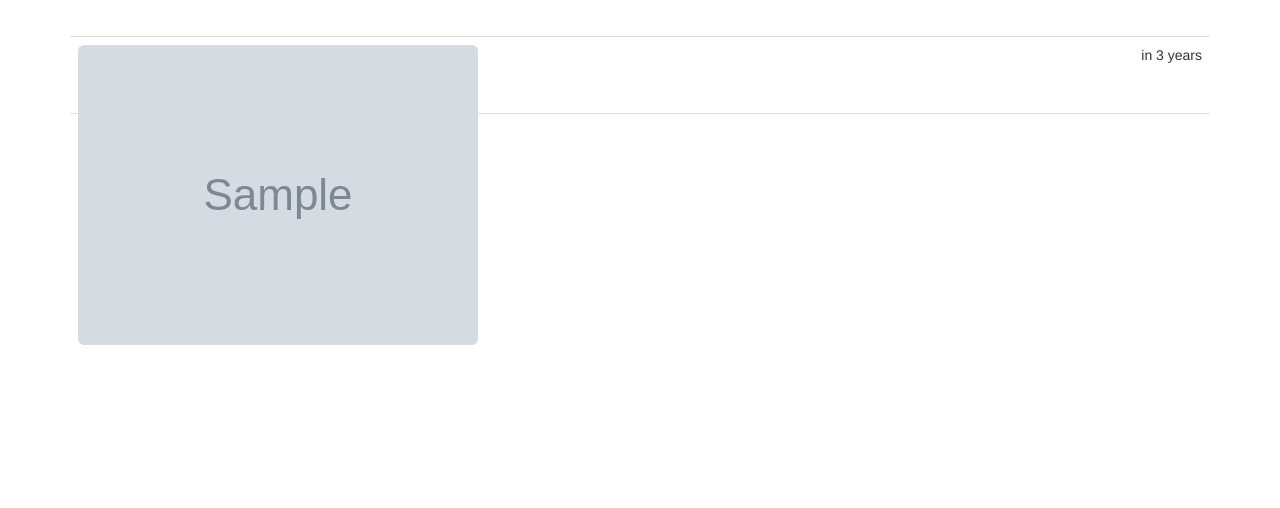
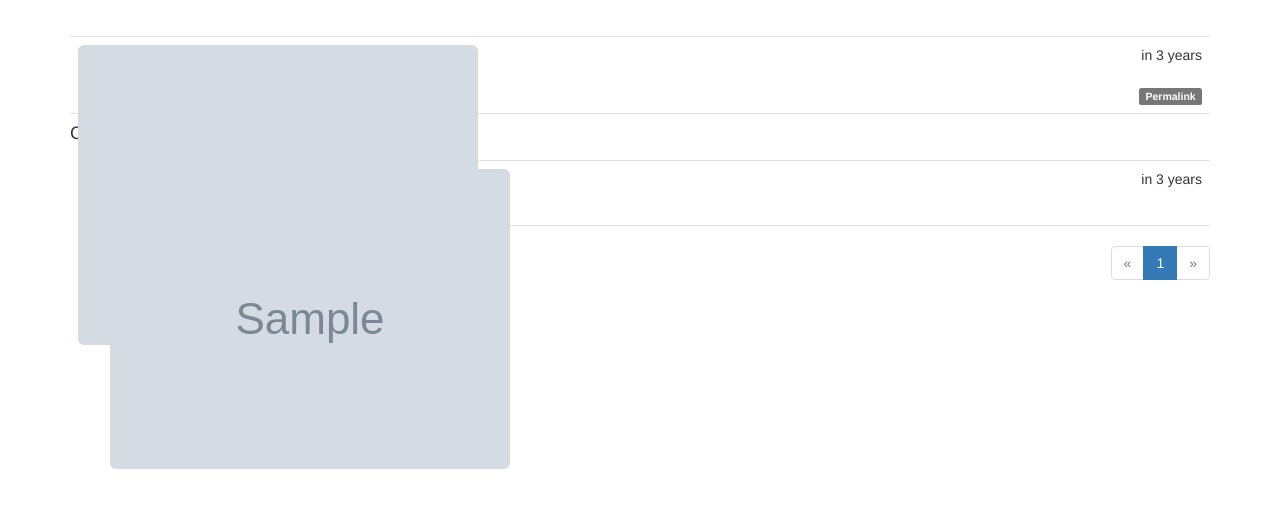
Before and after one commit to duduainankai/myflasky, a Flask app: template app/templates/post.html in a window 1280 px wide. Shown: the part 52-560 px from the top of the page. Run offline with Flask 2, Linux system fonts and the light colour scheme; tables that the repository leaves empty hold one stand-in row (values such as "Sample post"); the template is opened without the code that fills it: values that come from a table or form of the project are taken from there, most other values are stand-ins (such as "Sample title", 1, 10 or a date in 2020); grey boxes marked "Sample" are stand-in pictures; some libraries are stand-ins or nearby versions.

Commit message:
增加用户评论

```diff
--- a/app/main/forms.py
+++ b/app/main/forms.py
@@ -51,3 +51,8 @@
 	#body = TextAreaField("What's on your mind?", validators=[Required()])
 	body = PageDownField("What's on your mind?", validators=[Required()])
 	submit = SubmitField('Submit')
+
+
+class CommentForm(Form):
+	body = StringField('', validators=[Required()])
+	submit = SubmitField('Submit')
--- a/app/static/styles.css
+++ b/app/static/styles.css
@@ -5,11 +5,18 @@
     min-height: 260px;
     margin-left: 280px;
 }
+div.post-tabs {
+    margin-top: 16px;
+}
 ul.posts {
     list-style-type: none;
     padding: 0px;
     margin: 16px 0px 0px 0px;
     border-top: 1px solid #e0e0e0;
+}
+div.post-tabs ul.posts {
+    margin: 0px;
+    border-top: none;
 }
 ul.posts li.post {
     padding: 8px;
@@ -31,3 +38,70 @@
     margin-left: 48px;
     min-height: 48px;
 }
+div.post-footer {
+    text-align: right;
+}
+ul.comments {
+    list-style-type: none;
+    padding: 0px;
+    margin: 16px 0px 0px 0px;
+}
+ul.comments li.comment {
+    margin-left: 32px;
+    padding: 8px;
+    border-bottom: 1px solid #e0e0e0;
+}
+ul.comments li.comment:nth-child(1) {
+    border-top: 1px solid #e0e0e0;
+}
+ul.comments li.comment:hover {
+    background-color: #f0f0f0;
+}
+div.comment-date {
+    float: right;
+}
+div.comment-author {
+    font-weight: bold;
+}
+div.comment-thumbnail {
+    position: absolute;
+}
+div.comment-content {
+    margin-left: 48px;
+    min-height: 48px;
+}
+div.comment-form {
+    margin: 16px 0px 16px 32px;
+}
+div.pagination {
+    width: 100%;
+    text-align: right;
+    padding: 0px;
+    margin: 0px;
+}
+div.flask-pagedown-preview {
+    margin: 10px 0px 10px 0px;
+    border: 1px solid #e0e0e0;
+    padding: 4px;
+}
+div.flask-pagedown-preview h1 {
+    font-size: 140%;
+}
+div.flask-pagedown-preview h2 {
+    font-size: 130%;
+}
+div.flask-pagedown-preview h3 {
+    font-size: 120%;
+}
+.post-body h1 {
+    font-size: 140%;
+}
+.post-body h2 {
+    font-size: 130%;
+}
+.post-body h3 {
+    font-size: 120%;
+}
+.table.followers tr {
+    border-bottom: 1px solid #e0e0e0;
+}
--- /dev/null
+++ b/app/templates/_comments.html
@@ -0,0 +1,22 @@
+<ul class="comments">
+    {% for comment in comments %}
+    <li class="comment">
+        <div class="comment-thumbnail">
+            <a href="{{ url_for('.user', username=comment.author.username) }}">
+                <img class="img-rounded profile-thumbnail" src="{{ comment.author.gravatar(size=40) }}">
+            </a>
+        </div>
+        <div class="comment-content">
+            <div class="comment-date">{{ moment(comment.timestamp).fromNow() }}</div>
+            <div class="comment-author"><a href="{{ url_for('.user', username=comment.author.username) }}">{{ comment.author.username }}</a></div>
+            <div class="comment-body">
+                {% if comment.body_html %}
+                    {{ comment.body_html | safe }}
+                {% else %}
+                    {{ comment.body }}
+                {% endif %}
+            </div>
+        </div>
+    </li>
+    {% endfor %}
+</ul>
--- a/app/templates/post.html
+++ b/app/templates/post.html
@@ -1,8 +1,21 @@
 {% extends "base.html" %}
+{% import "bootstrap/wtf.html" as wtf %}
 {% import "_macros.html" as macros %}
 
-{% block title %}Flasky - Post{% endblock %}
+{% block title %}MyFlasky - Post{% endblock %}
 
 {% block page_content %}
 {% include '_posts.html' %}
+<h4 id="comments">Comments</h4>
+{% if current_user.can(Permission.COMMENT) %}
+<div class="comment-form">
+	{{ wtf.quick_form(form) }}
+</div>
+{% endif %}
+{% include '_comments.html' %}
+{% if pagination %}
+<div class="pagination">
+    {{ macros.pagination_widget(pagination, '.post', fragment='#comments', id=posts[0].id) }}
+</div>
+{% endif %}
 {% endblock %}
```
Also changed, not shown: app/main/views.py (+21 -4 lines), app/models.py (+22 -1 lines), migrations/versions/066ff944a0dd_comment.py (added, +39 -0 lines).
